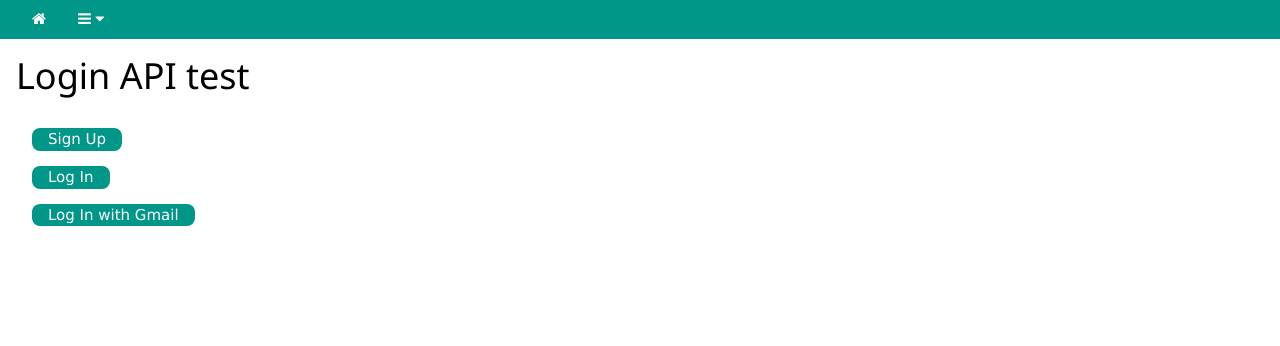
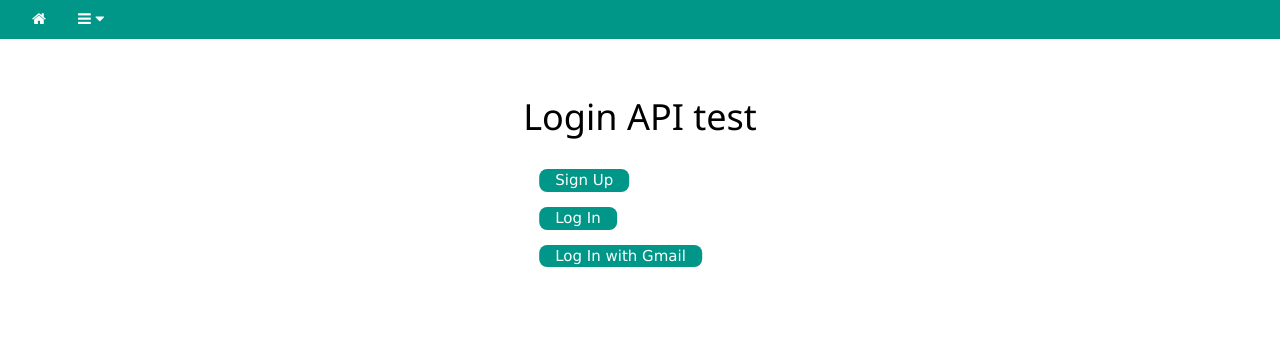
Before and after one commit to devanks/AttendanceMgmtAI, a Django app: page / in a window 1280 px wide. Shown: the top 346 px of the page. Run offline with Django 3.2, Linux system fonts and the light colour scheme; some libraries are stand-ins or nearby versions.

Commit message:
back button in studentslist(teacher_portal) and style mods

```diff
--- a/Backend/FaceRecog/templates/baseAllAuth.html
+++ b/Backend/FaceRecog/templates/baseAllAuth.html
@@ -2,7 +2,7 @@
 <html>
   <head>
     <title>{% block head_title %}{% endblock %}</title>
-	<!-- <meta name="viewport" content="width=device-width, initial-scale=1.0"/> -->
+	<meta name="viewport" content="width=device-width, initial-scale=1.0"/>
 	<!-- <link rel="stylesheet" href="https://cdn.jsdelivr.net/gh/yegor256/tacit@gh-pages/tacit-css-1.4.2.min.css"/> -->
 	<link rel="stylesheet" href="https://www.w3schools.com/w3css/4/w3.css">
 	<link rel="stylesheet" href="https://cdnjs.cloudflare.com/ajax/libs/font-awesome/4.7.0/css/font-awesome.min.css">
@@ -42,7 +42,7 @@
 			{% endif %}
 	</div>
 	{% endblock %}
-	<div class="w3-container">
+	<div class="w3-panel w3-mobile w3-padding-64 w3-display-topmiddle ">
     {% block content %}
     {% endblock %}
 	</div>
--- a/Backend/FaceRecog/templates/home.html
+++ b/Backend/FaceRecog/templates/home.html
@@ -3,30 +3,30 @@
 	{% load socialaccount %}
 
 	<h1>Login API test</h1>
-		<div class="w3-container">
+		<div class="w3-container w3-mobile">
 		{% if user.is_authenticated %}
 
 			<p>Welcome {{ user.username }} !!!</p>
 			<div class="w3-cell-row">
-			<p><a class="w3-container w3-cell w3-button w3-round-large w3-teal" href="{% url 'socialaccount_connections' %}">Add 3rd party login</a></p>
+			<p><a class="w3-container w3-mobile w3-cell w3-button w3-round-large w3-teal" href="{% url 'socialaccount_connections' %}">Add 3rd party login</a></p>
 
 				{% if user.is_superuser %}
-				<p><a class="w3-container w3-cell w3-button w3-round-large w3-teal" href="{% url 'admin:index' %}"> ADMIN PORTAL</a></p>
+				<p><a class="w3-container w3-mobile w3-cell w3-button w3-round-large w3-teal" href="{% url 'admin:index' %}"> ADMIN PORTAL</a></p>
 				{% endif %}
 
 				{% if user.is_staff %}
-				<p><a class="w3-container w3-cell w3-button w3-round-large w3-teal" href="{% url 'teacher_portal' %}"> TEACHER</a></p>
+				<p><a class="w3-container w3-mobile w3-cell w3-button w3-round-large w3-teal" href="{% url 'teacher_portal' %}"> TEACHER</a></p>
 				{% else %}
-				<p><a class="w3-container w3-cell w3-button w3-round-large w3-teal" href="{% url 'student_portal' %}"> STUDENT</a></p>
+				<p><a class="w3-container w3-mobile w3-cell w3-button w3-round-large w3-teal" href="{% url 'student_portal' %}"> STUDENT</a></p>
 				{% endif %}
 
-			<p><a class="w3-container w3-cell w3-button w3-round-large w3-teal" href="{% url 'account_logout' %}">Log out</a></p>
+			<p><a class="w3-container w3-mobile w3-cell w3-button w3-round-large w3-teal" href="{% url 'account_logout' %}">Log out</a></p>
 			</div>
 		{% else %}
 			<div class="w3-cell-row">
-			<p><a class="w3-container w3-cell w3-button w3-round-large w3-teal" href="{% url 'account_signup' %}">Sign Up</a></p>
-			<p><a class="w3-container w3-cell w3-button w3-round-large w3-teal" href="{% url 'account_login' %}">Log In </a></p>
-			<p><a class="w3-container w3-cell w3-button w3-round-large w3-teal" href="{% provider_login_url 'google' %}">Log In with Gmail</a></p>
+			<p><a class="w3-container w3-mobile w3-cell w3-button w3-round-large w3-teal" href="{% url 'account_signup' %}">Sign Up</a></p>
+			<p><a class="w3-container w3-mobile w3-cell w3-button w3-round-large w3-teal" href="{% url 'account_login' %}">Log In </a></p>
+			<p><a class="w3-container w3-mobile w3-cell w3-button w3-round-large w3-teal" href="{% provider_login_url 'google' %}">Log In with Gmail</a></p>
 			</div>
 		{% endif %}
 	</div>
--- a/Backend/FaceRecog/templates/studentsList.html
+++ b/Backend/FaceRecog/templates/studentsList.html
@@ -17,4 +17,7 @@
 
 	{% endif %}
 	</div>
+	<div class="w3-panel w3-mobile w3-margin-left">
+	<a class="w3-panel w3-margin-left w3-mobile w3-btn w3-teal w3-round-large  " href="{% url 'teacher_portal' %}">Back</a>
+	</div>
 {% endblock %}
--- a/Backend/templates/account/login.html
+++ b/Backend/templates/account/login.html
@@ -21,7 +21,7 @@ for a {{ site_name }} account and sign in below:{% endblocktrans %}</p>
   <ul class="socialaccount_providers">
 	{% for provider in socialaccount_providers %}
 	<li>
-	  <a title="{{provider.name}}" class="socialaccount_provider {{provider.id}}"
+	  <a class="w3-btn w3-round-large w3-teal" title="{{provider.name}}" class="socialaccount_provider {{provider.id}}"
 		href="{% provider_login_url provider.id process=process scope=scope auth_params=auth_params %}">{{provider.name}}</a>
 	</li>
 	{% endfor %}
@@ -45,7 +45,7 @@ for a {{ site_name }} account and sign in below:{% endblocktrans %}</p>
   <input type="hidden" name="{{ redirect_field_name }}" value="{{ redirect_field_value }}" />
   {% endif %}
   <a class="button secondaryAction" href="{% url 'account_reset_password' %}">{% trans "Forgot Password?" %}</a>
-  <button class="primaryAction" type="submit">{% trans "Sign In" %}</button>
+  <button class="primaryAction w3-teal w3-btn w3-round-large" type="submit">{% trans "Sign In" %}</button>
 </form>
 
 {% endblock %}
```
